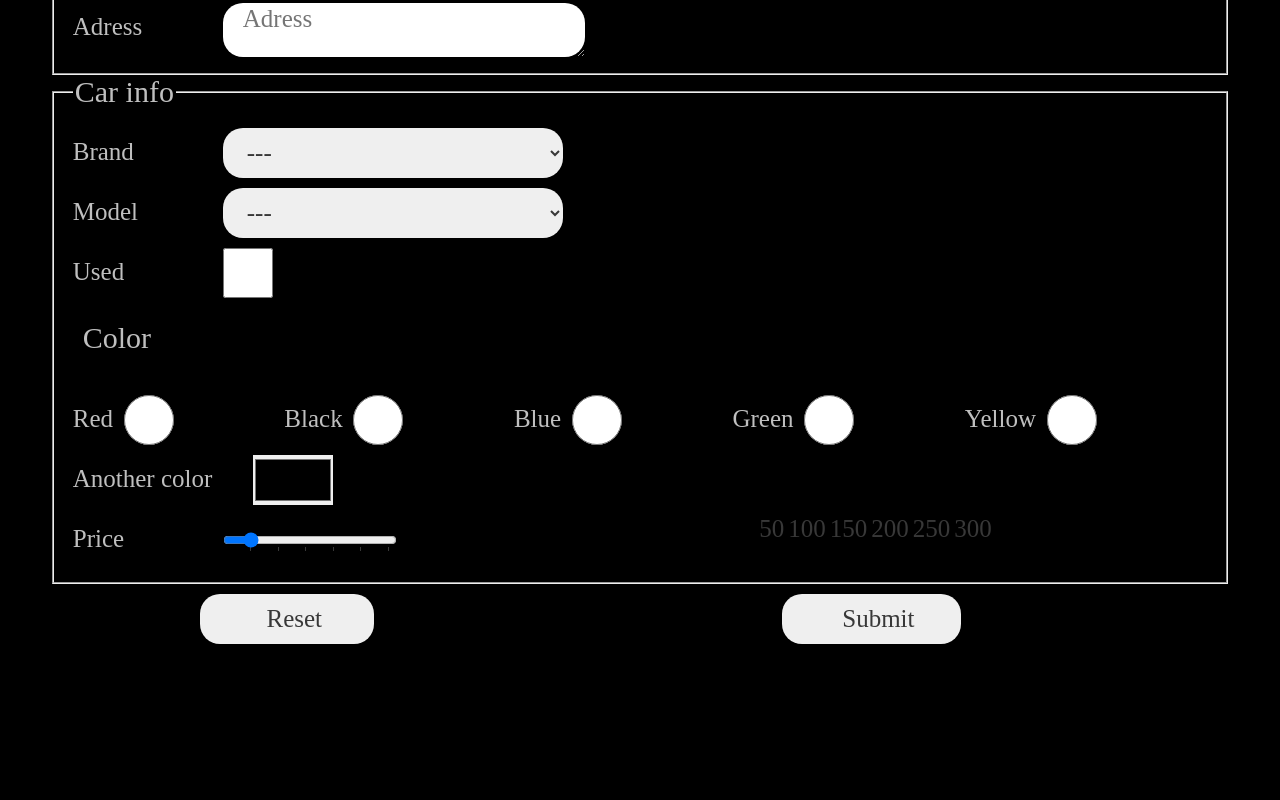
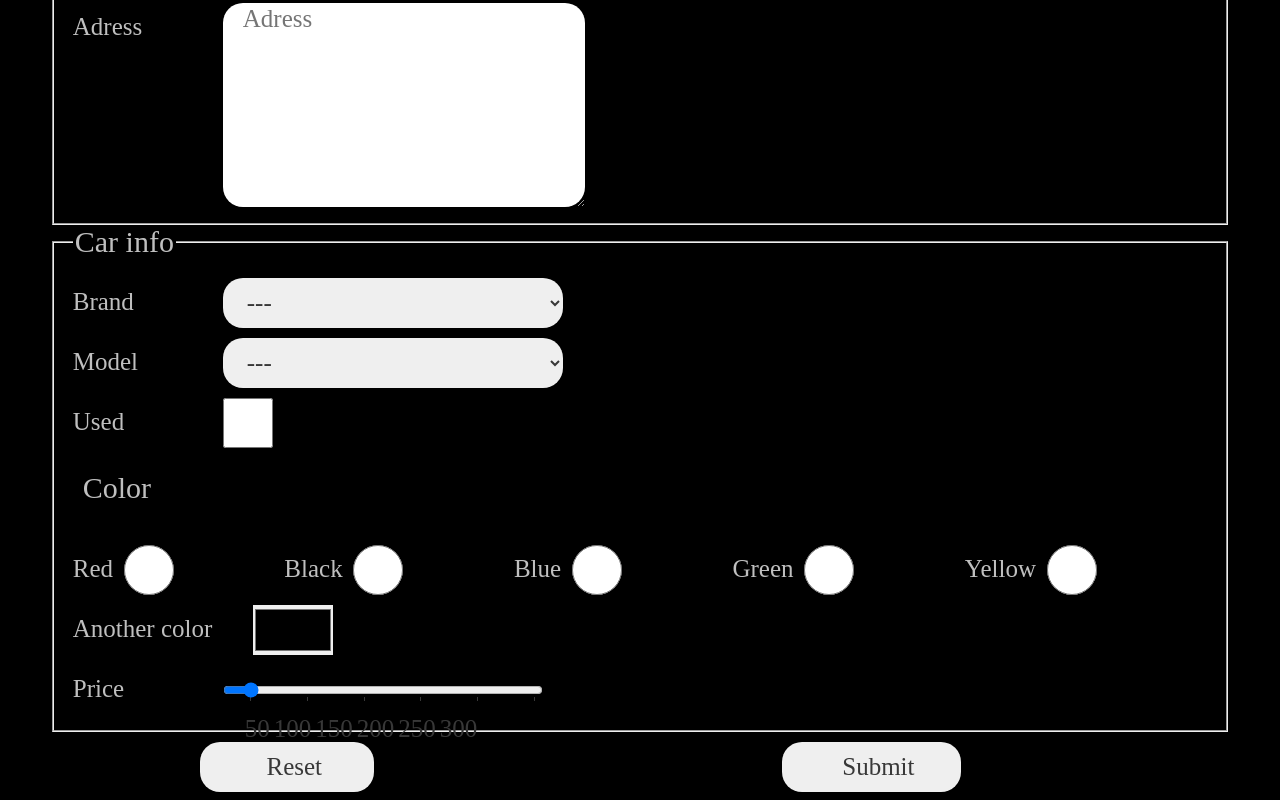
Before and after one commit to Crumpu/car-shop, a plain HTML site: page basket.html in a window 1280 px wide. Shown: the part 780-1580 px from the top of the page. Before the commit the page ends 1432 px from the top, so only its background shows below. Drawn offline with Linux system fonts and the light colour scheme; a web font is replaced by a local one.

Commit message:
continue work ander "range"

```diff
--- a/css/stye-basket.css
+++ b/css/stye-basket.css
@@ -76,6 +76,10 @@ legend {
   color: #383838;
 }
 
+#adress {
+  height: 200px;
+}
+
 #male, #female {
   width: 50px;
 }
@@ -110,6 +114,19 @@ input[name="color"] {
   display: flexbox;
 }
 
+.div-range{
+  display: flexbox;
+}
+
+#range {
+  position: absolute;
+  width: 300px;
+}
+
+option[value] {
+  margin-top: 50px;
+}
+
 datalist {
   display: flex;
   flex-direction: row;
```
